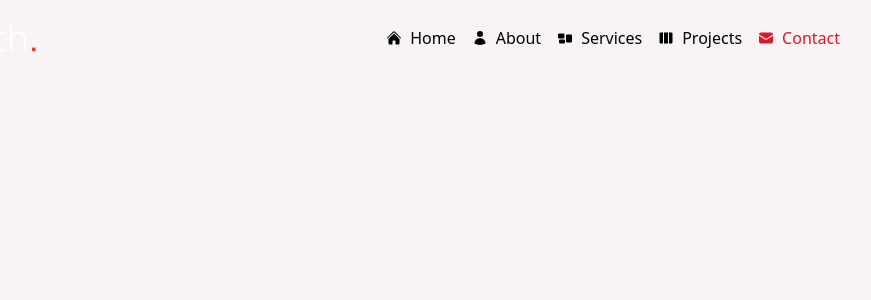
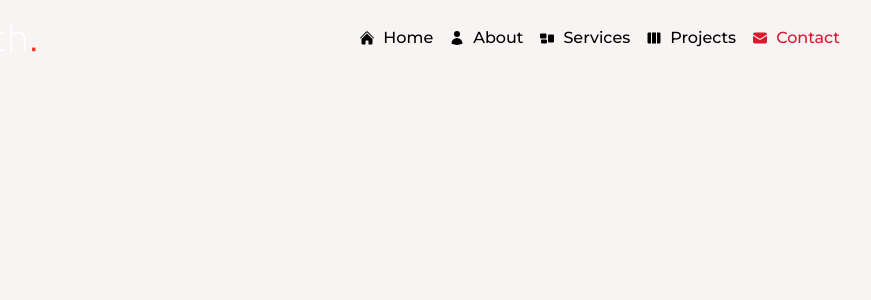
Before and after one commit to dmzdev7/personal-portfolio, a Next.js app: page /contact in a window 1280 px wide. Shown: the top 300 px of the page, without its empty margins (312-1183 px from the left). Built offline with nearby package versions, Linux system fonts and the light colour scheme.

Commit message:
Solving fonts & colors issues

```diff
--- a/components/NavBar.jsx
+++ b/components/NavBar.jsx
@@ -33,8 +33,8 @@ const NavBar = () => {
 						key={index}
 						href={link.path}
 						className={`${
-							link.path === pathName && 'text-redEngine'
-						} hover:text-redEngine`}
+							link.path === pathName && 'text-tertiary'
+						} hover:text-tertiary`}
 					>
 						<div className="flex items-center xl:justify-center gap-x-2">
 							{link.icon}
--- a/pages/_app.js
+++ b/pages/_app.js
@@ -22,7 +22,7 @@ export default function App({ Component, pageProps }) {
 				<link rel="icon" href="/favicon.ico" />
 			</Head>
 			<main
-				className={`${montserrat.variable} font-sans bg-light w-full min-h-screen`}
+				className={`${montserrat.variable} font-mont bg-light w-full min-h-screen`}
 			>
         <Header />
 				<Component {...pageProps} />
--- a/tailwind.config.js
+++ b/tailwind.config.js
@@ -1,6 +1,4 @@
 /** @type {import('tailwindcss').Config} */
-
-// const { fontFamily } = require('tailwindcss/defaultTheme')
 
 module.exports = {
 	content: [
@@ -13,9 +11,9 @@ module.exports = {
 	],
 	theme: {
 		container: {
-			padding: {
-				DEFAULT: '15px',
-			},
+			// padding: {
+			// 	DEFAULT: '15px',
+			// },
 		},
 		screens: {
 			sm: '640px',
@@ -29,7 +27,7 @@ module.exports = {
 				light: '#F7F4F3',
 				primary: '#131424',
 				secondary: '#393A47',
-				redEngine: '#DB162F',
+				tertiary: '#DB162F',
 				// process: '#0CAADC',
 				// poppy: '#DF2935',
 				// aero: '#11B5E4',
@@ -37,7 +35,6 @@ module.exports = {
 			},
 			fontFamily: {
 				mont: [`var(--font-mont)`, 'sans-serif'],
-				sora: [`var(--font-sora)`, 'sans-serif'],
 			},
 			backgroundImage: {
 				// site: 'url("/images/svgs/site-bg.svg")',
```
